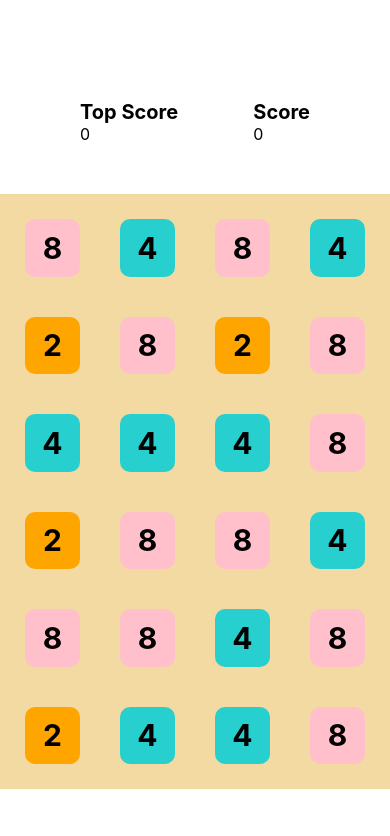
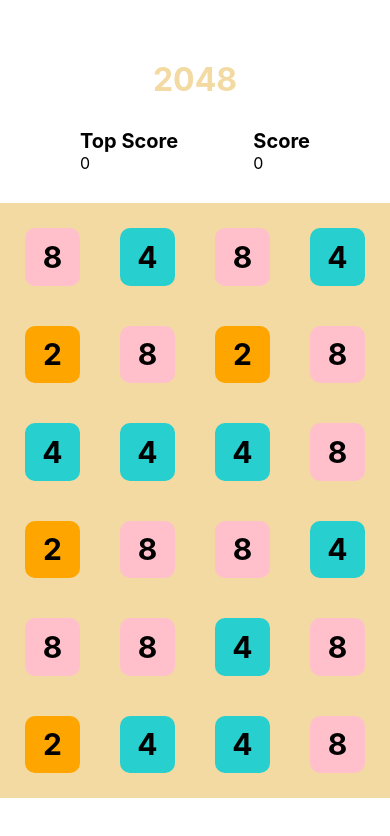
Before and after one commit to yadavmilind08/2248, a React Native app: screen / in a window 390 px wide. Shown: the top 836 px of the page. Built offline with nearby package versions, Linux system fonts and the light colour scheme.

Commit message:
Added header

```diff
--- a/components/TileContainer.js
+++ b/components/TileContainer.js
@@ -207,7 +207,7 @@
     width: width,
     padding: 5,
     backgroundColor: "#f2daa2",
-    marginTop: 50,
+    marginTop: 30,
     zIndex: 2,
     elevation: 2,
   },
@@ -215,11 +215,16 @@
     flexDirection: "row",
     height: width / 4,
   },
+  svgPath: {
+    position: "absolute",
+    zIndex: 1,
+    elevation: 1,
+  },
   displayScore: {
-    marginTop: 100,
     flexDirection: "row",
     marginHorizontal: 80,
     justifyContent: "space-between",
+    marginTop: 30,
   },
   label: {
     fontSize: 20,
@@ -229,9 +234,4 @@
     fontSize: 16,
     fontWeight: "normal",
   },
-  svgPath: {
-    position: "absolute",
-    zIndex: 1,
-    elevation: 1,
-  },
 });
--- a/screens/GameBoard.js
+++ b/screens/GameBoard.js
@@ -1,10 +1,26 @@
-import { View } from "react-native";
+import { View, Text, StyleSheet } from "react-native";
 import { TileContainer } from "../components/TileContainer";
 
 export const GameBoardScreen = () => {
   return (
     <View style={{ flex: 1 }}>
+      <View style={styles.headerSection}>
+        <Text style={styles.label}>2048</Text>
+      </View>
       <TileContainer />
     </View>
   );
 };
+
+const styles = StyleSheet.create({
+  headerSection: {
+    display: "flex",
+    alignItems: "center",
+    marginTop: 60,
+  },
+  label: {
+    fontSize: 32,
+    fontWeight: "bold",
+    color: "#f2daa2",
+  },
+});
```
